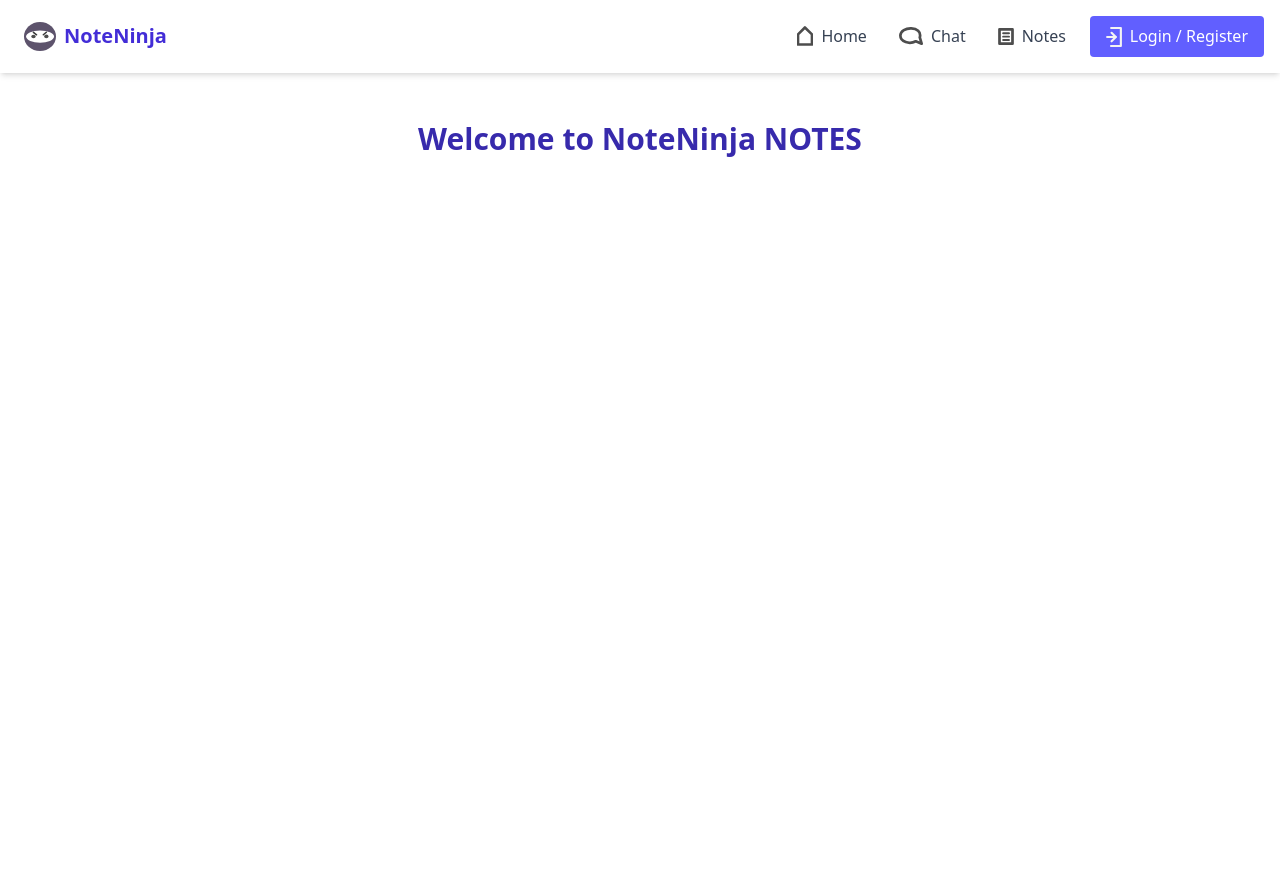
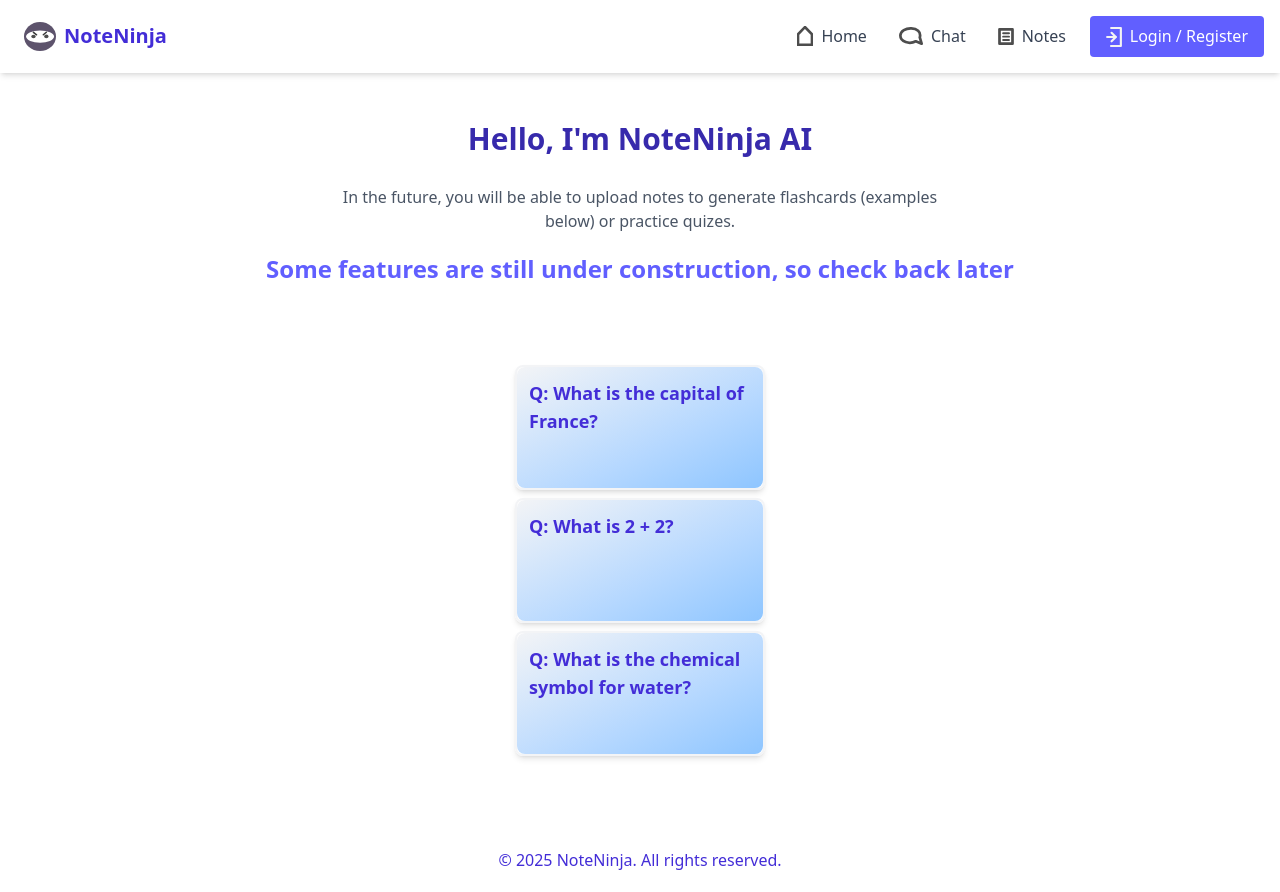
Before and after one commit to derekqbrown/NoteNinja, a React (Vite) app: page /notes in a window 1280 px wide. Before the commit the page ends 800 px from the top, so only its background shows below. Built offline with nearby package versions, Linux system fonts and the light colour scheme.

Commit message:
Some minor adjustments and fixes

```diff
--- a/src/App.tsx
+++ b/src/App.tsx
@@ -7,6 +7,7 @@ import ChatPage from './pages/chat';
 import NotesPage from './pages/notes';
 import HomePage from './pages/home';
 import ProfilePage from './pages/profile';
+import Footer from './components/footer';
 
 
 function App() {
@@ -61,6 +62,7 @@ function App() {
           onAuthSuccess={handleLoginRegisterSuccess}
         />
       )}
+    <Footer/>
     </div>
 
   );
--- a/src/components/flashcard.tsx
+++ b/src/components/flashcard.tsx
@@ -15,23 +15,23 @@ function FlashCard({ question, answers }) {
     <div
       onClick={handleClick}
       className={clsx(
-        'relative h-[150px] w-[300px] cursor-pointer rounded-lg border border-gray-100 bg-transparent shadow-md transition-transform duration-500 hover:border-2 hover:border-orange-300',
+        'relative h-[125px] w-[250px] m-2 cursor-pointer rounded-lg border-gray-100 bg-transparent shadow-md transition-transform  border-2 hover:border-orange-400',
         {
           '[&_.card-content]:rotate-y-180': isFlipped,
         },
       )}
     >
       {/* Flip badge */}
-      <div className="card-content h-full w-full transition-transform duration-500 [transform-style:preserve-3d]">
+      <div className="card-content h-full w-full transition-transform duration-700 [transform-style:preserve-3d]">
         {/* Front Side */}
-        <div className="card-front align-middle absolute h-full w-full rounded-lg bg-gradient-to-br from-[#f0f4f8] to-[#e2ebf3] p-3 text-indigo-500 [backface-visibility:hidden]">
+        <div className="card-front absolute h-full w-full rounded-lg bg-gradient-to-br from-gray-100 to-blue-300 p-3 [backface-visibility:hidden]">
           <p className="mb-2 text-lg font-semibold text-indigo-700">
             Q: {question}
           </p>
         </div>
 
         {/* Back Side */}
-        <div className="card-back absolute h-full w-full rotate-y-180 rounded-lg bg-gradient-to-br from-[#e1f4f0] to-[#b6f7df] p-3 text-indigo-500 shadow-lg [backface-visibility:hidden]">
+        <div className="card-back absolute h-full w-full rotate-y-180 rounded-lg bg-gradient-to-br from-gray-100 to-green-300 p-3 shadow-lg [backface-visibility:hidden]">
           <p className="mb-2 text-lg font-semibold text-indigo-700 drop-shadow-sm">
             A: {correctAnswer ? correctAnswer.text : "N/A"}
           </p>
--- a/src/components/flashcarddeck.tsx
+++ b/src/components/flashcarddeck.tsx
@@ -2,7 +2,7 @@ import FlashCard from "./flashcard";
 
 function FlashCardDeck({ flashcards }) {
     return (
-      <div className="items-center">
+      <div className="justify-items-center">
         {flashcards.map((card, index) => (
           <FlashCard key={index} question={card.question} answers={card.answers} />
         ))}
--- /dev/null
+++ b/src/components/footer.tsx
@@ -0,0 +1,14 @@
+import React from 'react';
+
+function Footer() {
+  return (
+    <div className='text-indigo-700 p-5 justify-items-center'>
+        <footer >
+            <p>&copy; {new Date().getFullYear()} NoteNinja. All rights reserved.</p>
+        </footer>
+    </div>
+
+  );
+}
+
+export default Footer;
--- a/src/components/navbar.tsx
+++ b/src/components/navbar.tsx
@@ -11,16 +11,16 @@ import LogoutIcon from '../assets/logouticon.svg';
 function Navbar({ onAuthClick }) {
   let isLoggedIn = (localStorage.getItem('token') != null);
   return (
-    <header className="bg-white shadow-md">
+    <header className="bg-white shadow-md ">
       <div className="container mx-auto px-4 py-4 flex justify-between items-center">
 
         <Link to="/" className="flex h-10 px-2 items-center justify-between">
           <img className="w-8 mr-2" src={NinjaIcon} alt="logo"/>
-          <span className="text-xl font-bold text-indigo-700 hidden sm:inline">NoteNinja</span>
+          <span className="text-xl font-bold text-indigo-700 hover:text-indigo-500 hidden sm:inline">NoteNinja</span>
         </Link>
         <div className="flex items-center justify-between space-x-4">
           <Link to="/" className="flex h-10 px-2 items-center justify-between">
-            <img className="w-6 h-5 pr-2" src={HomeIcon} alt="Home"/>
+            <img className="h-5 pr-2" src={HomeIcon} alt="Home"/>
             <span className="text-gray-700 hover:text-indigo-600 hidden sm:inline">Home</span>
           </Link>
           <Link to="/chat" className="flex h-10 px-2 items-center justify-between">
@@ -39,7 +39,7 @@ function Navbar({ onAuthClick }) {
           )}
           <button
             onClick={onAuthClick}
-            className="bg-indigo-500 text-white px-4 p-2 rounded hover:bg-indigo-600 focus:outline-none focus:ring-3 focus:ring-orange-600"
+            className="bg-indigo-500 text-white px-4 p-2 rounded hover:bg-indigo-400 focus:outline-none focus:ring-3 focus:ring-orange-600"
           >
             <img
               className="h-5 pr-2 mb-0.5 inline"
--- a/src/pages/chat.tsx
+++ b/src/pages/chat.tsx
@@ -1,9 +1,10 @@
 function ChatPage() {
 
   return (
-    <section className="text-center mb-12">
-      <h2 className="text-3xl font-bold mb-4 text-indigo-800">Welcome to NoteNinja CHAT</h2>
-
+    <section className="text-center mb-12 justify-items-center">
+      <h2 className="text-3xl font-bold mb-4 text-indigo-800">Hello, I'm NoteNinja AI</h2>
+      <p className="text-gray-600 p-3 w-1/2">In the future, you will be able to ask me questions and recieve a response.</p>
+      <p className="text-2xl p-2 font-bold text-indigo-500">The chat feature is currently under construction, so check back later</p>
     </section>
   );
 }
--- a/src/pages/home.tsx
+++ b/src/pages/home.tsx
@@ -1,36 +1,7 @@
 import FeatureCard from '../components/featurecard';
-import FlashCardDeck from '../components/flashcarddeck';
 
 function HomePage() {
-  const myQuestions = [
-    {
-      question: 'What is the capital of France?',
-      answers: [
-        { text: 'Paris', isCorrect: true },
-        { text: 'London', isCorrect: false },
-        { text: 'Berlin', isCorrect: false },
-        { text: 'Madrid', isCorrect: false }
-      ]
-    },
-    {
-      question: 'What is 2 + 2?',
-      answers: [
-        { text: '3', isCorrect: false },
-        { text: '4', isCorrect: true },
-        { text: '5', isCorrect: false },
-        { text: '6', isCorrect: false }
-      ]
-    },
-    {
-      question: 'What is the chemical symbol for water?',
-      answers: [
-        { text: 'H₂O', isCorrect: true },
-        { text: 'O₂', isCorrect: false },
-        { text: 'CO₂', isCorrect: false },
-        { text: 'H₂O₂', isCorrect: false }
-      ]
-    }
-  ];
+
 
   let isLoggedIn = (localStorage.getItem('token') != null);
   return (
@@ -47,9 +18,7 @@ function HomePage() {
         <FeatureCard title="Quick Access" description="Access your notes anytime, anywhere." />
         <FeatureCard title="Secure Storage" description="Your notes are stored securely." />
       </section>
-      <div className="p-4 items-center">
-        <FlashCardDeck flashcards={myQuestions} />
-      </div>
+
     </section>
   );
 }
--- a/src/pages/notes.tsx
+++ b/src/pages/notes.tsx
@@ -1,10 +1,56 @@
+import FlashCardDeck from "../components/flashcarddeck";
+
 function NotesPage() {
 
+  const myQuiz = {
+    listName: 'General Knowledge Quiz',
+    questions: [
+      {
+        question: 'What is the capital of France?',
+        answers: [
+          { text: 'Paris', isCorrect: true },
+          { text: 'London', isCorrect: false },
+          { text: 'Berlin', isCorrect: false },
+          { text: 'Madrid', isCorrect: false }
+        ]
+      },
+      {
+        question: 'What is 2 + 2?',
+        answers: [
+          { text: '3', isCorrect: false },
+          { text: '4', isCorrect: true },
+          { text: '5', isCorrect: false },
+          { text: '6', isCorrect: false }
+        ]
+      },
+      {
+        question: 'What is the chemical symbol for water?',
+        answers: [
+          { text: 'H₂O', isCorrect: true },
+          { text: 'O₂', isCorrect: false },
+          { text: 'CO₂', isCorrect: false },
+          { text: 'H₂O₂', isCorrect: false }
+        ]
+      }
+    ]
+  };
+
     return (
-      <section className="text-center mb-12">
-        <h2 className="text-3xl font-bold mb-4 text-indigo-800">Welcome to NoteNinja NOTES</h2>
+      <div>
+        <section className="text-center mb-12 justify-items-center">
+          <h2 className="text-3xl font-bold mb-4 text-indigo-800">Hello, I'm NoteNinja AI</h2>
+          <p className="text-gray-600 p-3 w-1/2">In the future, you will be able to upload notes to generate flashcards (examples below) or practice quizes.</p>
+          <p className="text-2xl p-2 font-bold text-indigo-500">Some features are still under construction, so check back later</p>
+        </section>
+        <section>
+          <h2></h2>
+          <div className="p-4 items-center">
+          <FlashCardDeck flashcards={myQuiz.questions} />
+          </div>
+        </section>
 
-      </section>
+      </div>
+
     );
   }
 
```
